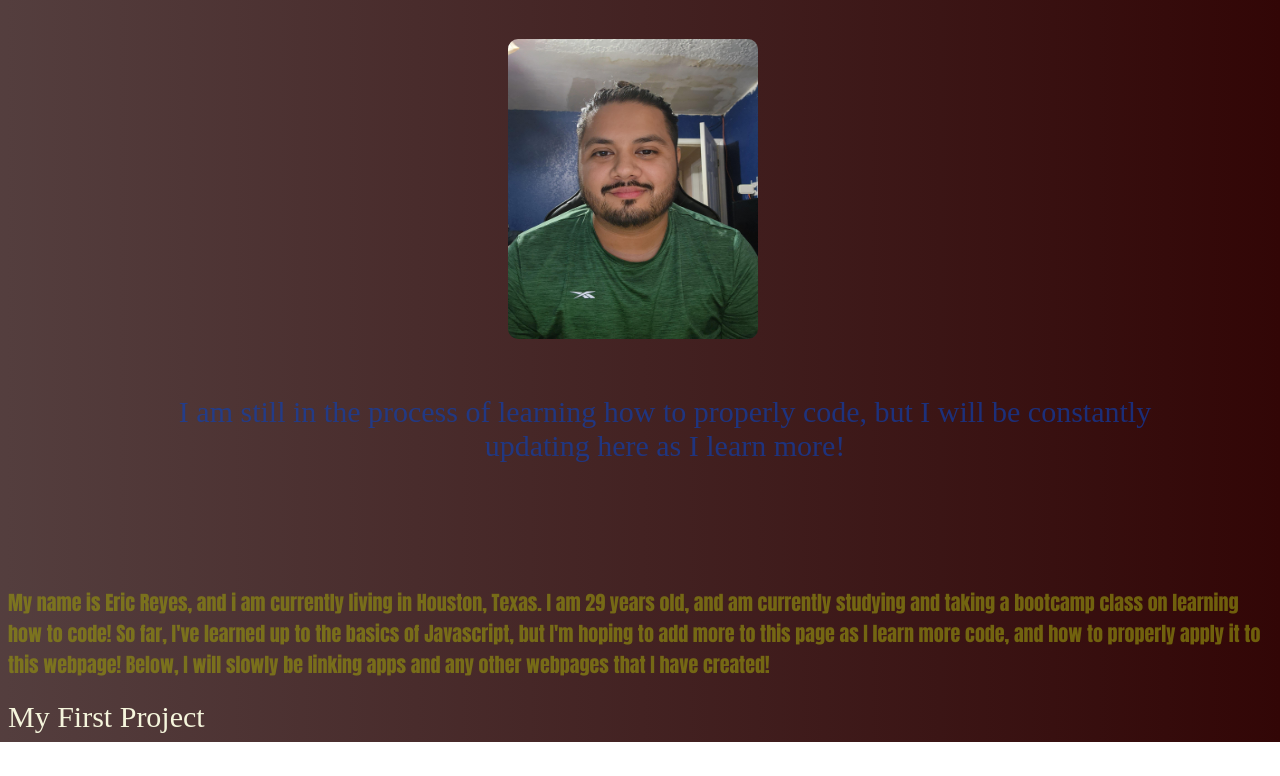
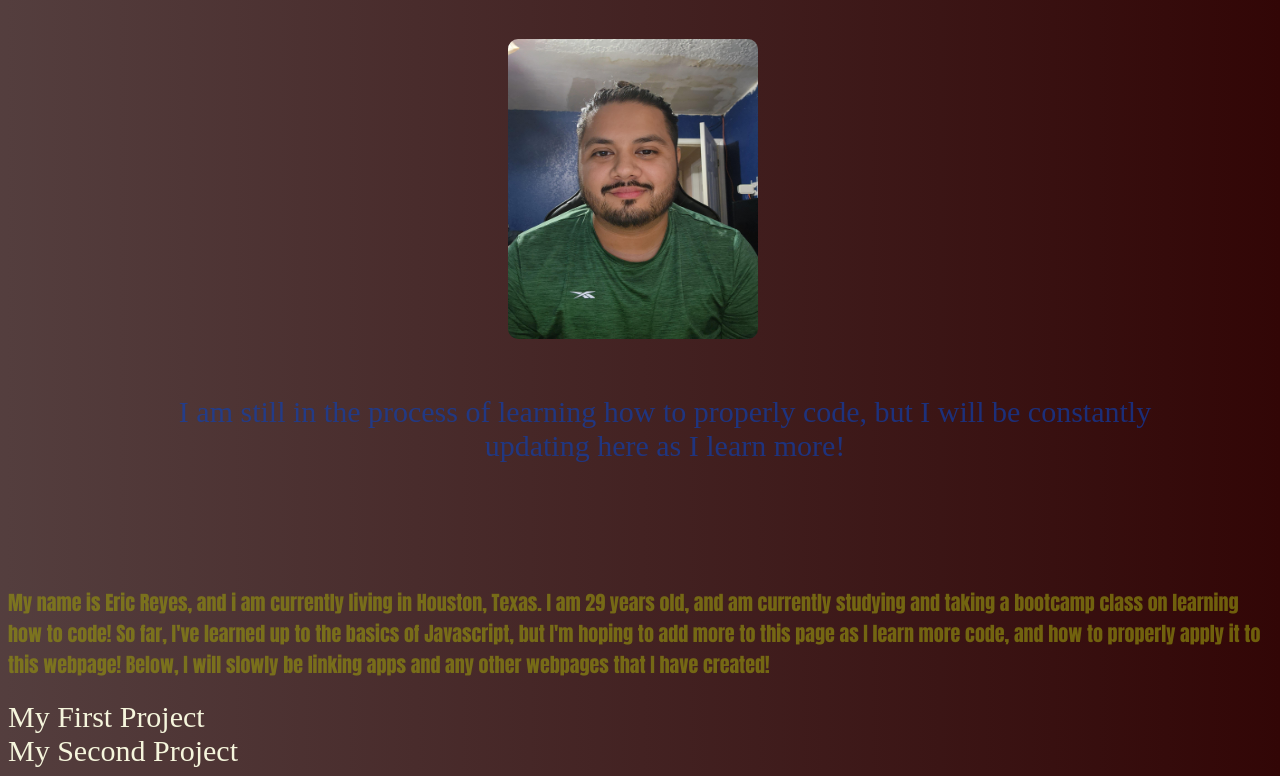
Before and after one commit to ericrey93/My-Portfolio, a plain HTML site: page index.html in a window 1280 px wide. Shown: the part 268-1044 px from the top of the page. Before the commit the page ends 1010 px from the top, so only its background shows below. Drawn offline with Linux system fonts and the light colour scheme.

Commit message:
added my second project

```diff
--- a/index.html
+++ b/index.html
@@ -37,6 +37,7 @@
         </p>
 
         <div id="project"><a href="https://brennonsullivan.github.io/projet1/">My First Project</a></div>
+        <div id="project"><a href="https://game-search.herokuapp.com/">My Second Project</a></div>
     </main>
 
 </body>
```
